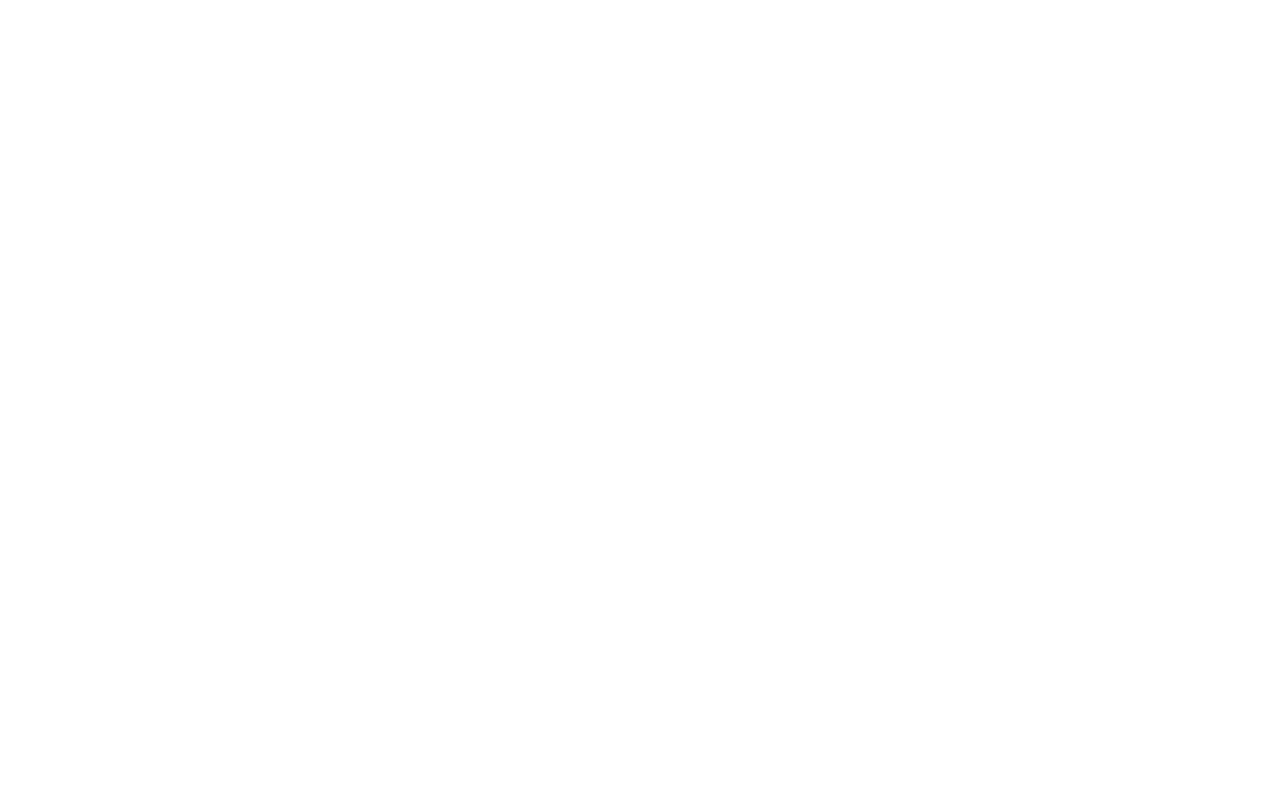
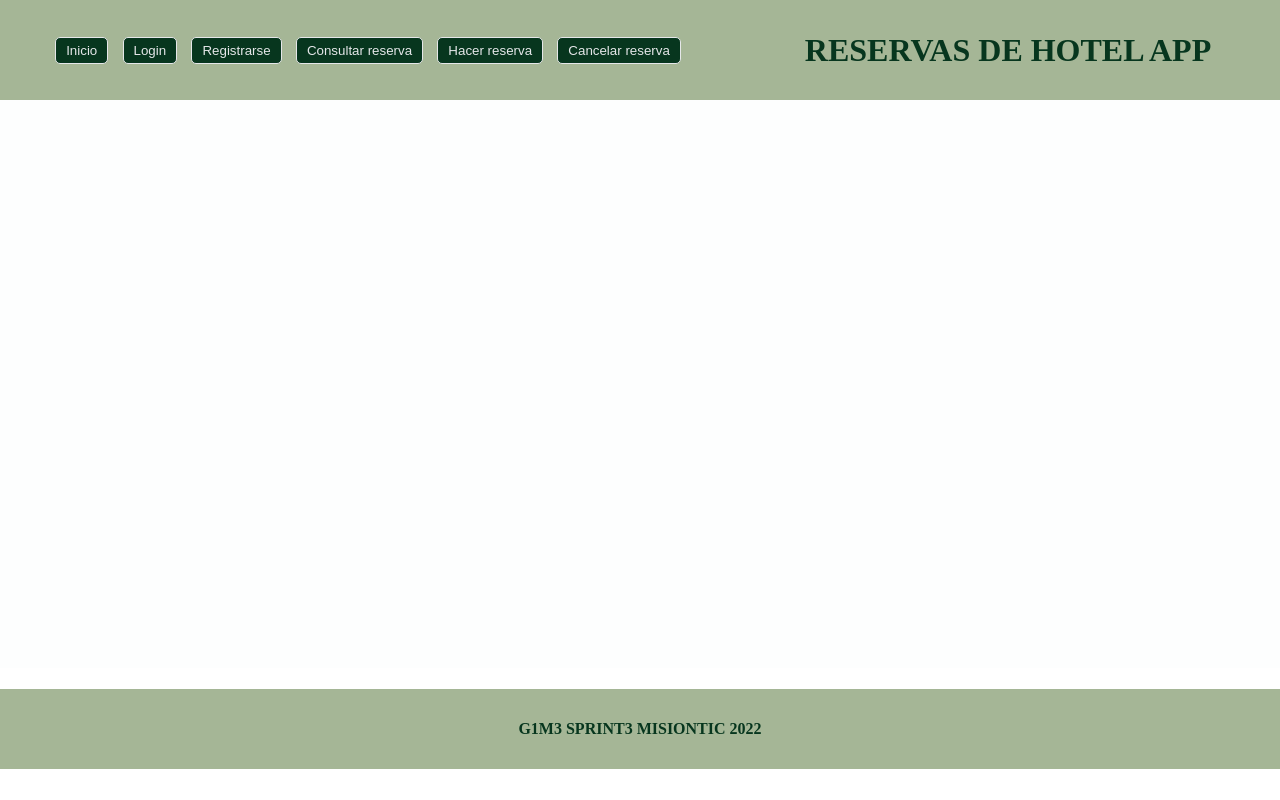
Before and after one commit to JulianMath83/proyecto_reservas_hotel_app, a Vue app in the folder reservas_app/: page / in a window 1280 px wide. Built offline with nearby package versions, Linux system fonts and the light colour scheme.

Commit message:
Initial commit

```diff
--- a/reservas_app/src/App.vue
+++ b/reservas_app/src/App.vue
@@ -1,13 +1,95 @@
 <template>
   <div id="app">
+    <div class="header">
+        <nav>
+          <button> Inicio </button>
+          <button> Login </button>
+          <button> Registrarse </button>
+          <button> Consultar reserva </button>
+          <button> Hacer reserva </button>
+          <button> Cancelar reserva </button>
+        </nav>
+        <h1> RESERVAS DE HOTEL APP </h1>
+    </div>
+    <div class="main-component">
+
+    </div>
+    <div class="footer">
+      <h4> G1M3 SPRINT3 MISIONTIC 2022 </h4>
+    </div>
   </div>
 </template>
 
 <script>
 export default {
-  name: 'App',
+  name: "App",
+  data: function (){
+    return {
+
+    }
+  }
 }
 </script>
 
 <style>
+  body{
+    margin: 0 0 0 0;
+  }
+  .header{
+    margin: 0%;
+    padding: 0;
+    width: 100%;
+    height: 10vh;
+    min-height: 100px;
+    background-color: #a5b696 ;
+    color:#07361e ;
+    display: flex;
+    justify-content: space-around;
+    align-items: center;
+  }
+  .header h1{
+    width: 35%;
+    text-align: center;
+  }
+  .header nav {
+    height: 100%;
+    width: 50%;
+    display: flex;
+    justify-content: space-around;
+    align-items: center;
+    font-size: 20px;
+  }
+  .header nav button{
+    color: #E5E7E9;
+    background: #07361e;
+    border: 1px solid #E5E7E9;
+    border-radius: 5px;
+    padding: 5px 10px;
+  }
+  .header nav button:hover{
+    color: #07361e;
+    background: #E5E7E9;
+    border: 1px solid #07361e;
+  }
+  .main-component{
+    height: 71vh;
+    margin: 0%;
+    padding: 0%;
+    background: #FDFEFE ;
+  }
+  .footer{
+    margin: 0;
+    padding: 0;
+    width: 100%;
+    height: 10vh;
+    background-color: #a5b696 ;
+    color: #07361e;
+  }
+  .footer h4{
+    width: 100%;
+    height: 100%;
+    display: flex;
+    justify-content: center;
+    align-items: center;
+  }
 </style>
```
